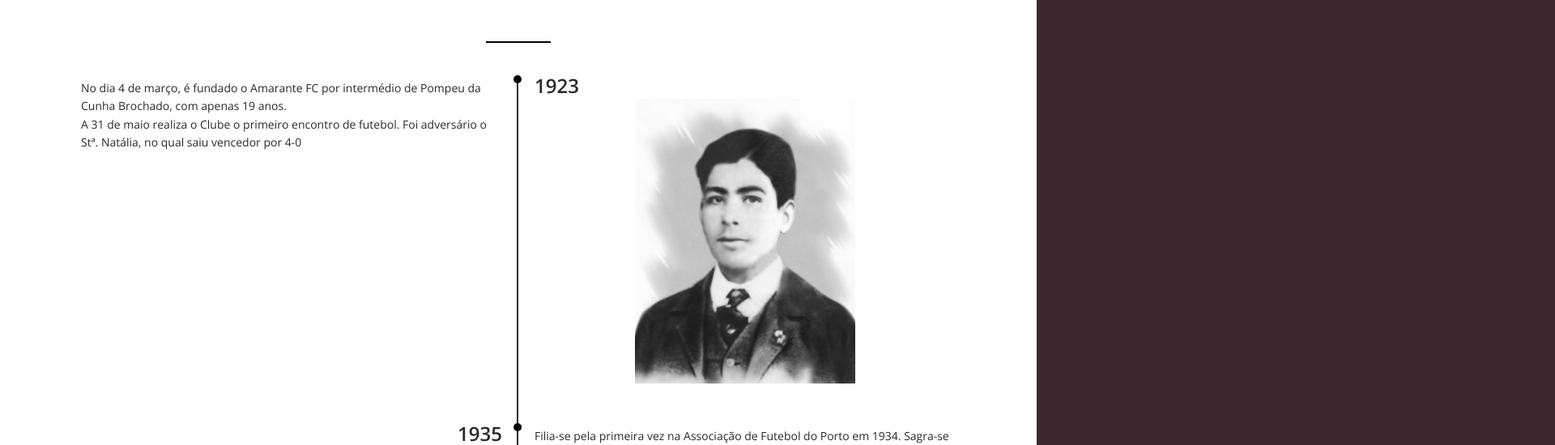
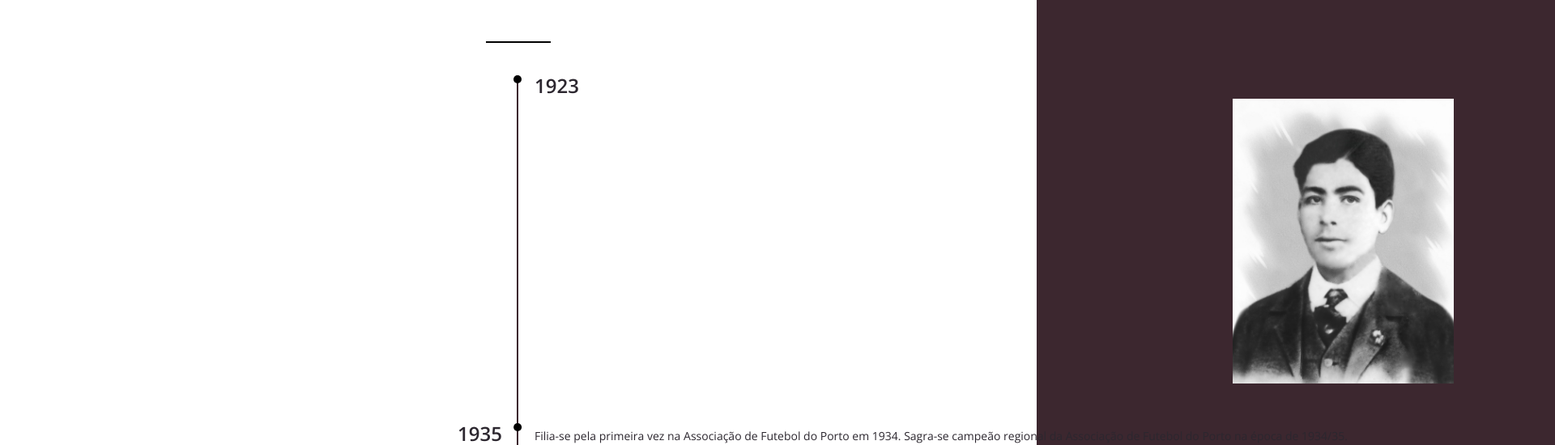
Before and after one commit to pluralism/museu-amarantefc, a Vue app: page / in a window 1280 px wide. Shown: the part 488-1038 px from the top of the page at 81% size, 1920 px wide, since content can reach past the window. Built offline with nearby package versions, Linux system fonts and the light colour scheme.

Commit message:
fixed minor CSS bug

```diff
--- a/src/views/History.vue
+++ b/src/views/History.vue
@@ -379,7 +379,6 @@ export default class History extends Vue {}
                 align-items: center;
 
                 & > img {
-                  max-width: 100%;
                   max-height: 100%;
                   object-fit: contain;
                 }
```
